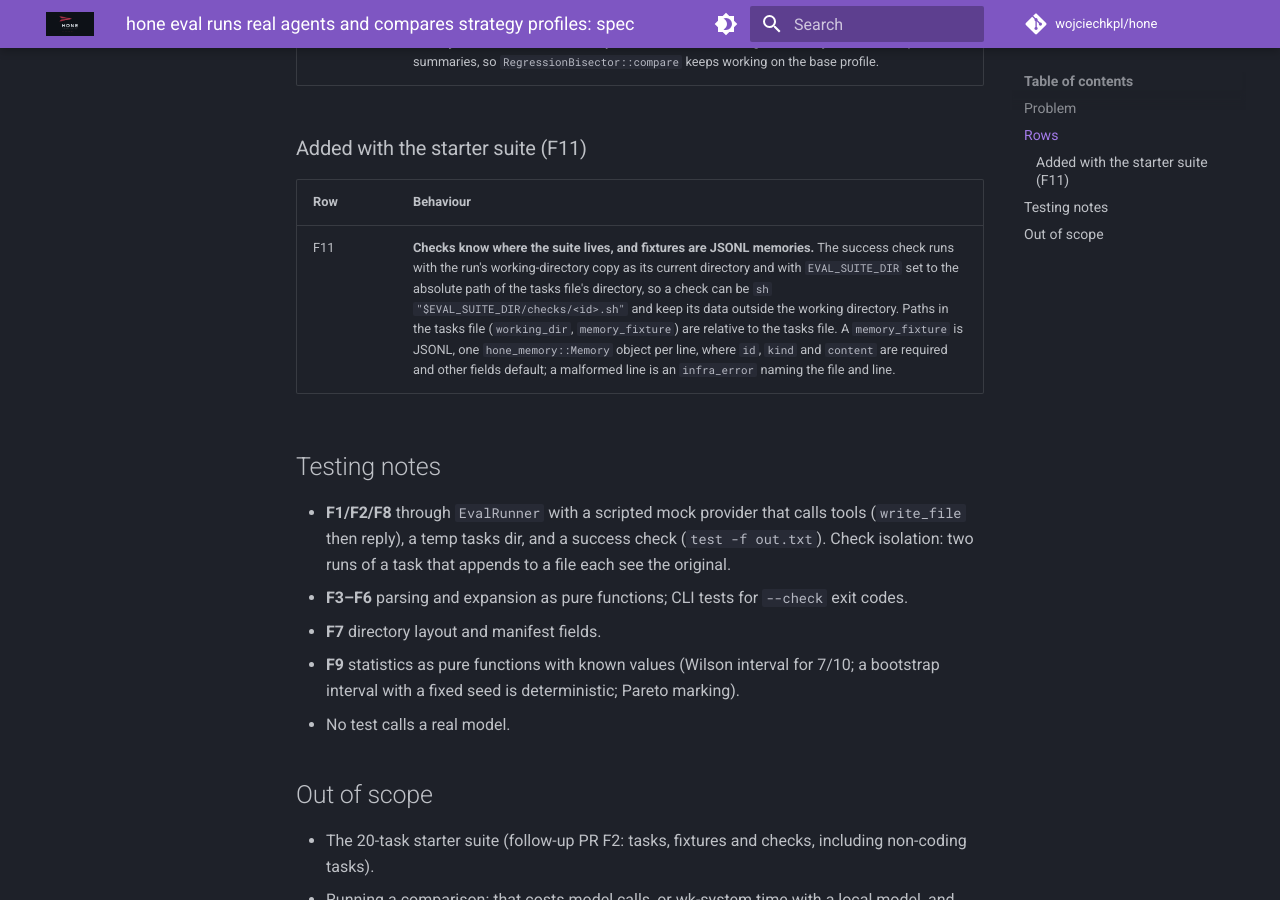
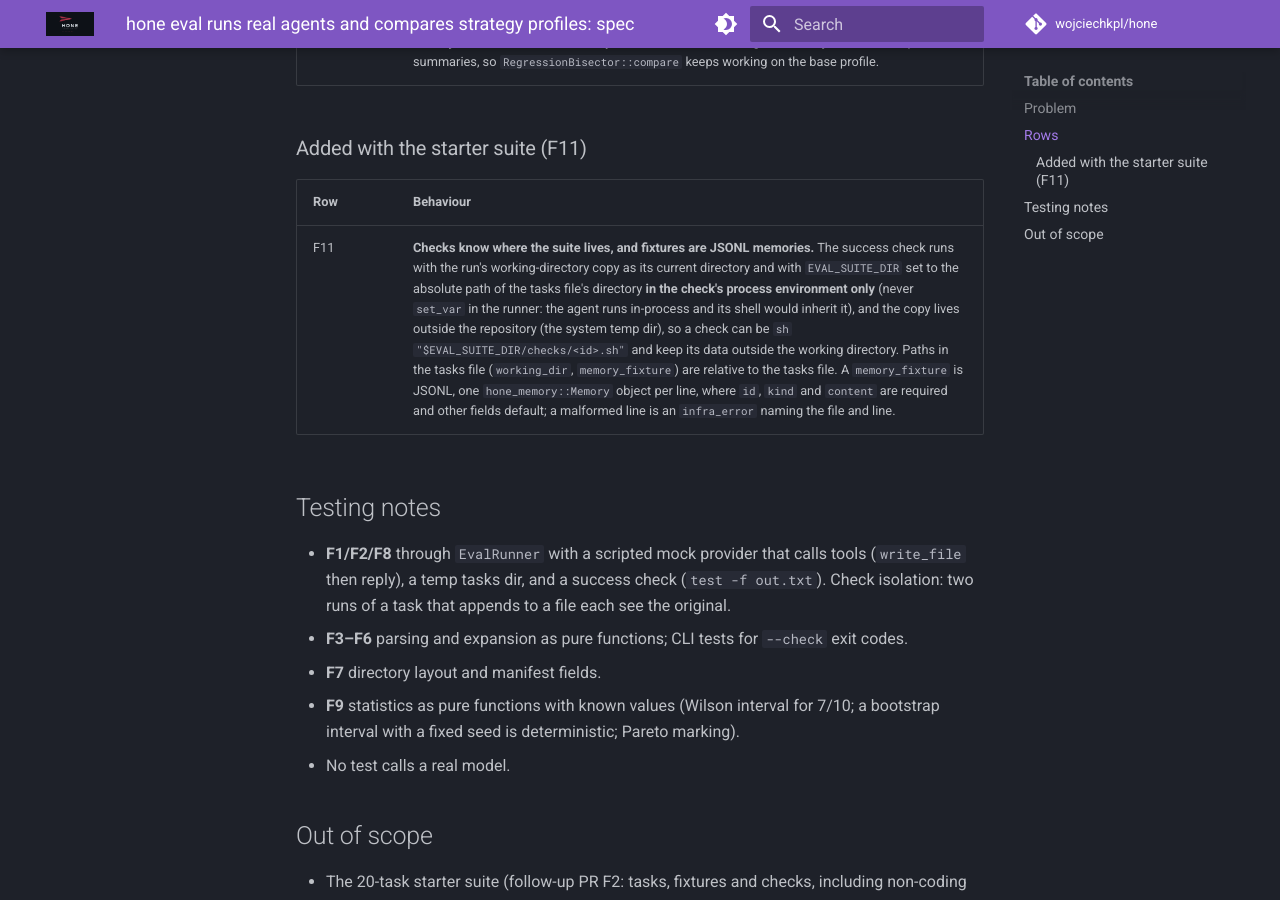
Before and after one commit to wojciechkpl/hone, an MkDocs documentation site: the page built from docs/plans/eval-profiles-spec.md, in a window 1280 px wide and 900 px high, scrolled down 1976 px. Built offline with MkDocs 1.6.1 and Material for MkDocs 9.7.7, drawn with Linux system fonts in a browser that asks for light colours; comment, search, counter and statistics services are not loaded.

Commit message:
docs: F11 — EVAL_SUITE_DIR only in the check's environment

```diff
--- a/docs/plans/eval-profiles-spec.md
+++ b/docs/plans/eval-profiles-spec.md
@@ -42,7 +42,7 @@
 
 | Row | Behaviour |
 |---|---|
-| F11 | **Checks know where the suite lives, and fixtures are JSONL memories.** The success check runs with the run's working-directory copy as its current directory and with `EVAL_SUITE_DIR` set to the absolute path of the tasks file's directory, so a check can be `sh "$EVAL_SUITE_DIR/checks/<id>.sh"` and keep its data outside the working directory. Paths in the tasks file (`working_dir`, `memory_fixture`) are relative to the tasks file. A `memory_fixture` is JSONL, one `hone_memory::Memory` object per line, where `id`, `kind` and `content` are required and other fields default; a malformed line is an `infra_error` naming the file and line. |
+| F11 | **Checks know where the suite lives, and fixtures are JSONL memories.** The success check runs with the run's working-directory copy as its current directory and with `EVAL_SUITE_DIR` set to the absolute path of the tasks file's directory **in the check's process environment only** (never `set_var` in the runner: the agent runs in-process and its shell would inherit it), and the copy lives outside the repository (the system temp dir), so a check can be `sh "$EVAL_SUITE_DIR/checks/<id>.sh"` and keep its data outside the working directory. Paths in the tasks file (`working_dir`, `memory_fixture`) are relative to the tasks file. A `memory_fixture` is JSONL, one `hone_memory::Memory` object per line, where `id`, `kind` and `content` are required and other fields default; a malformed line is an `infra_error` naming the file and line. |
 
 ## Testing notes
 
```
